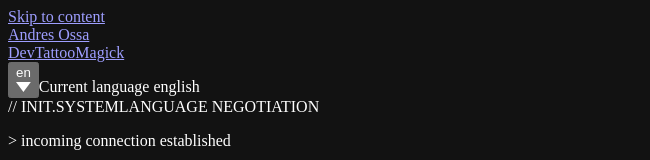
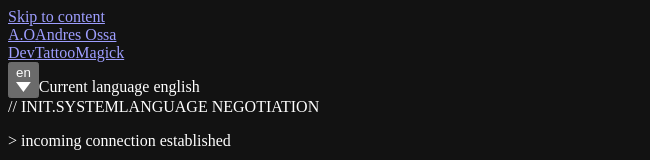
Before and after one commit to raveneyex/vibe-site, a React (Vite) app: page / in a window 1280 px wide. Shown: the top 160 px of the page, without its empty margins (0-650 px from the left). Built offline with nearby package versions, Linux system fonts and the light colour scheme; the HTML template or start-up script is replaced by a standard one.

Commit message:
Improve modal header

```diff
--- a/src/components/Layout/Header.tsx
+++ b/src/components/Layout/Header.tsx
@@ -13,8 +13,13 @@ export default function Header() {
     <header className="fixed top-0 inset-x-0 z-40 backdrop-blur bg-noir-900/60 border-b border-white/5" role="banner">
       <div className="absolute inset-x-0 bottom-0 h-px bg-gradient-to-r from-white/10 via-white/10 to-white/10" aria-hidden="true"></div>
       <div className="mx-auto max-w-6xl px-4 sm:px-6 lg:px-8 h-16 flex items-center justify-between">
-        <Link to="/" className="font-mono text-slate-200 text-sm tracking-wider hover:text-white focus:outline-none focus-visible:focus-outline rgb-split">
-          Andres Ossa
+        <Link
+          to="/"
+          className="font-mono text-slate-200 text-sm tracking-wider hover:text-white focus:outline-none focus-visible:focus-outline rgb-split"
+          aria-label="Andres Ossa"
+        >
+          <span className="sm:hidden">A.O</span>
+          <span className="hidden sm:inline">Andres Ossa</span>
         </Link>
         <div className="flex items-center gap-6">
           <nav aria-label={headerLabels.primaryNavLabel} className="flex items-center gap-6">
```
